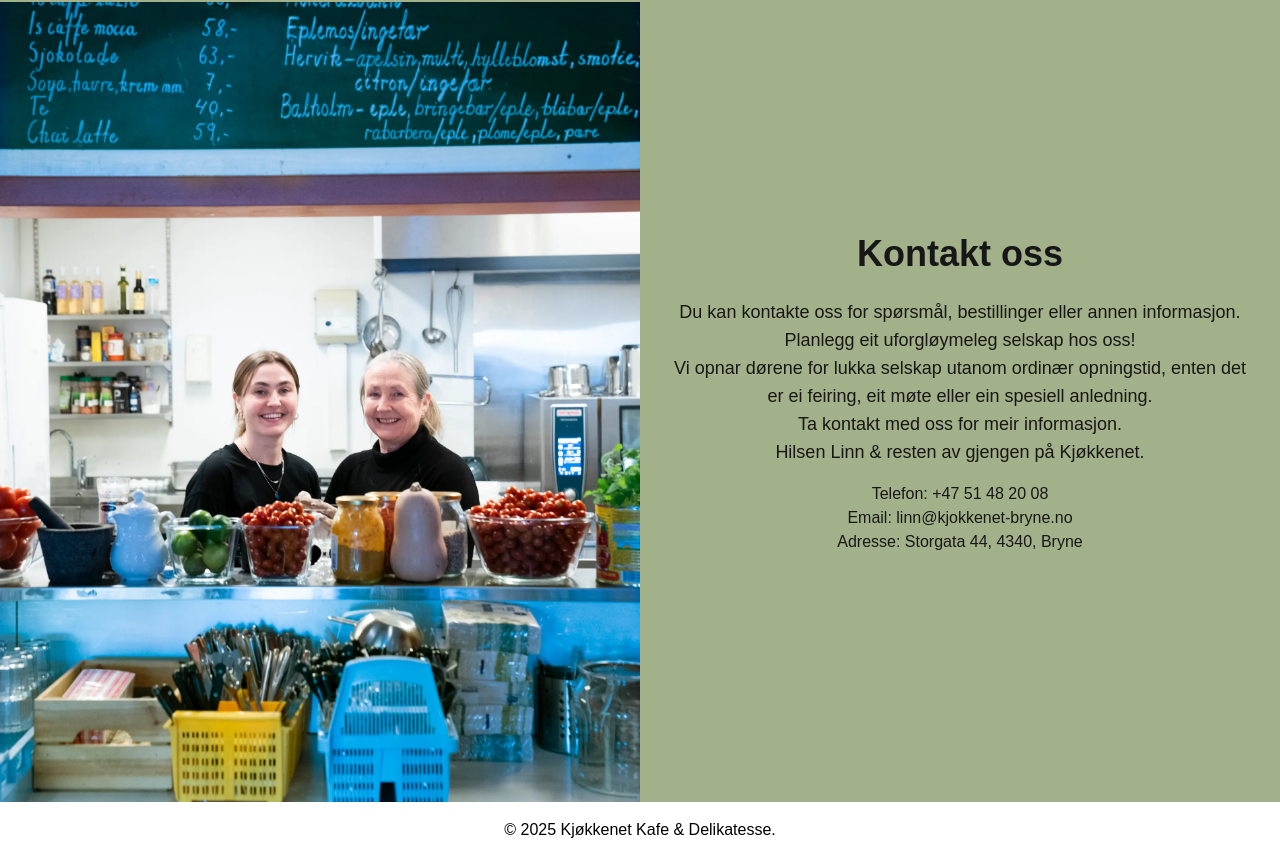
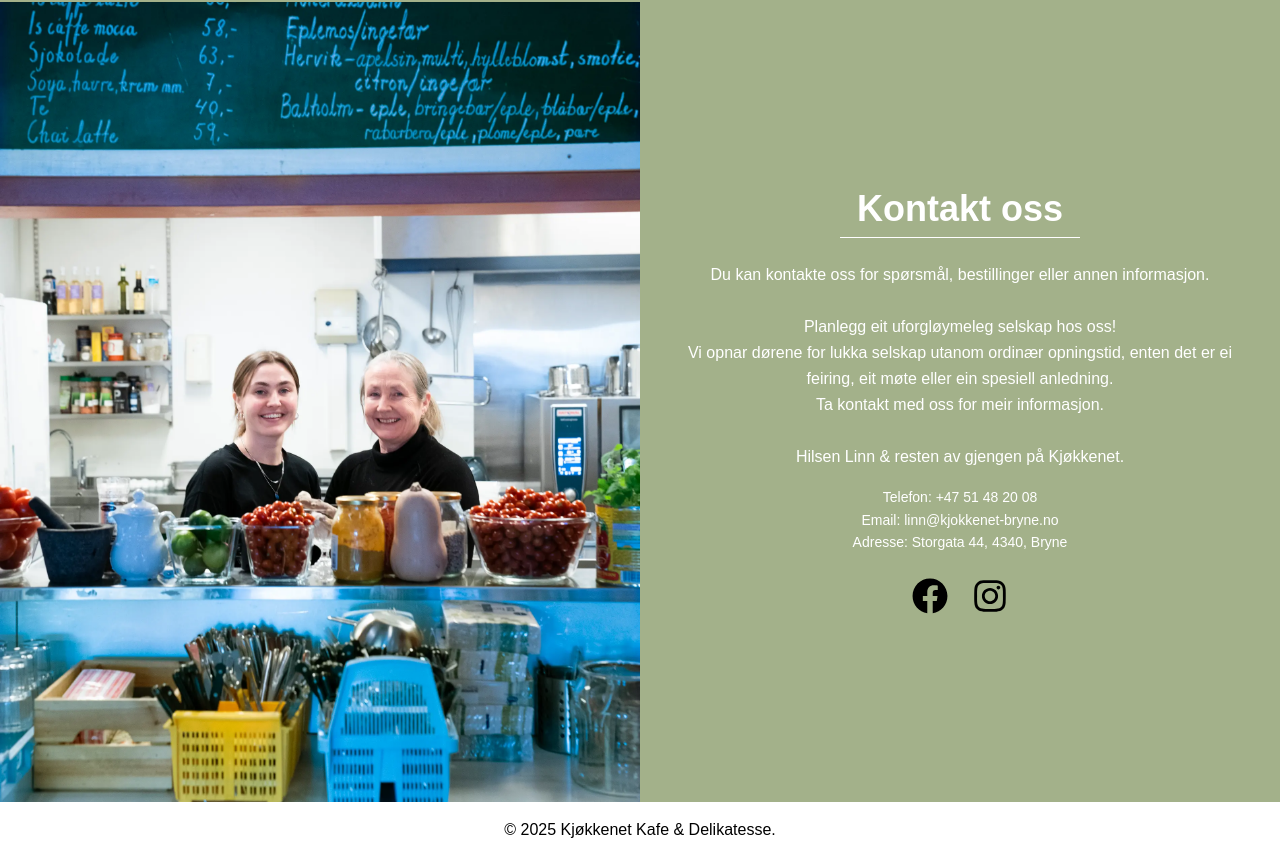
Before and after one commit to mbvaaland/kjokkenet-website, a Next.js app: page / in a window 1280 px wide. Shown: the part 2679-3537 px from the top of the page. Built offline with nearby package versions, Linux system fonts and the light colour scheme.

Commit message:
Kontakt Oss Final edit

```diff
--- a/src/app/page.tsx
+++ b/src/app/page.tsx
@@ -1,3 +1,5 @@
+import { FaFacebook, FaInstagram } from 'react-icons/fa';
+
 export default function Home() {
   // Opening hours data
   const openingHours = [
@@ -83,19 +85,43 @@ export default function Home() {
           {/* Right Column: Text Box */}
           <div className="w-full md:w-1/2 h-screen flex items-center justify-center p-8">
             <div className="text-center">
-          <h2 className="text-4xl font-bold mb-6">Kontakt oss</h2>
-          <p className="text-lg mb-4">
+              <h2 className="text-4xl text-white font-bold mb-2">Kontakt oss</h2>
+              {/* Thin white line under heading */}
+              <hr className="mx-auto w-60 border-t border-white mb-6" />
+
+              <p className="leading-relaxed text-white mb-4">
                 Du kan kontakte oss for spørsmål, bestillinger eller annen informasjon.<br />
+                <br />
                 Planlegg eit uforgløymeleg selskap hos oss!<br />
                 Vi opnar dørene for lukka selskap utanom ordinær opningstid, enten det er ei feiring, eit møte eller ein spesiell anledning.<br />
                 Ta kontakt med oss for meir informasjon.<br />
+                <br />
                 Hilsen Linn & resten av gjengen på Kjøkkenet.
               </p>
-          <p className="mb-4">
+            <p className="text-sm leading-relaxed text-white mb-4">
               Telefon: +47 51 48 20 08<br />
               Email: linn@kjokkenet-bryne.no<br />
               Adresse: Storgata 44, 4340, Bryne
             </p>
+            {/* Social Icons */}
+            <div className="flex items-center justify-center space-x-6 mt-6">
+              <a
+                href="https://www.facebook.com/KjokkenetBryne/"  /* Replace with your Facebook URL */
+                target="_blank"
+                rel="noopener noreferrer"
+                className="text-4xl text-black hover:text-blue-700"
+              >
+                <FaFacebook />
+              </a>
+              <a
+                href="https://www.instagram.com/kjokkenetcafeogdelikatesse/"  /* Replace with your Instagram URL */
+                target="_blank"
+                rel="noopener noreferrer"
+                className="text-4xl text-black hover:text-pink-600"
+              >
+                <FaInstagram />
+              </a>
+            </div>
           </div>
         </div>
       </div>
```
Lines whose indentation alone changed are shown as unchanged.
